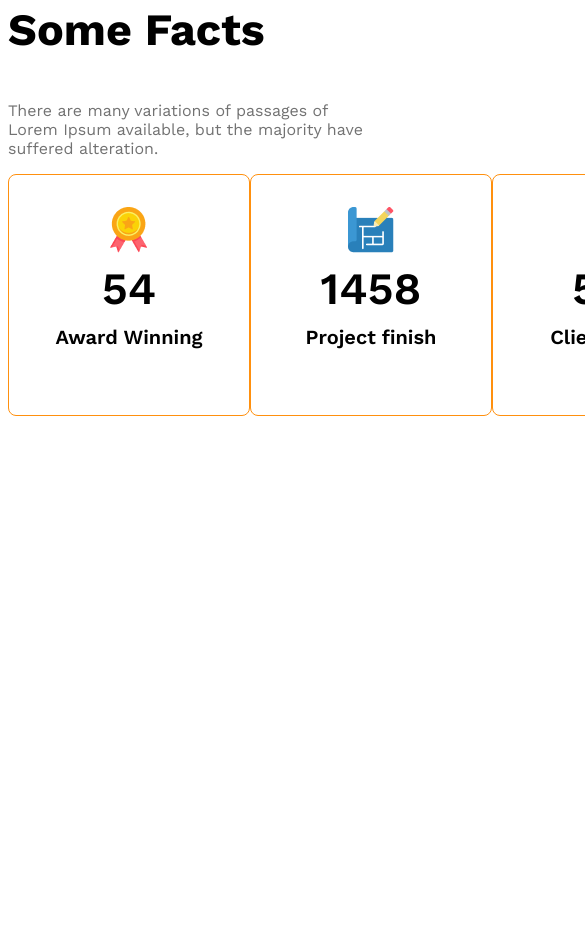
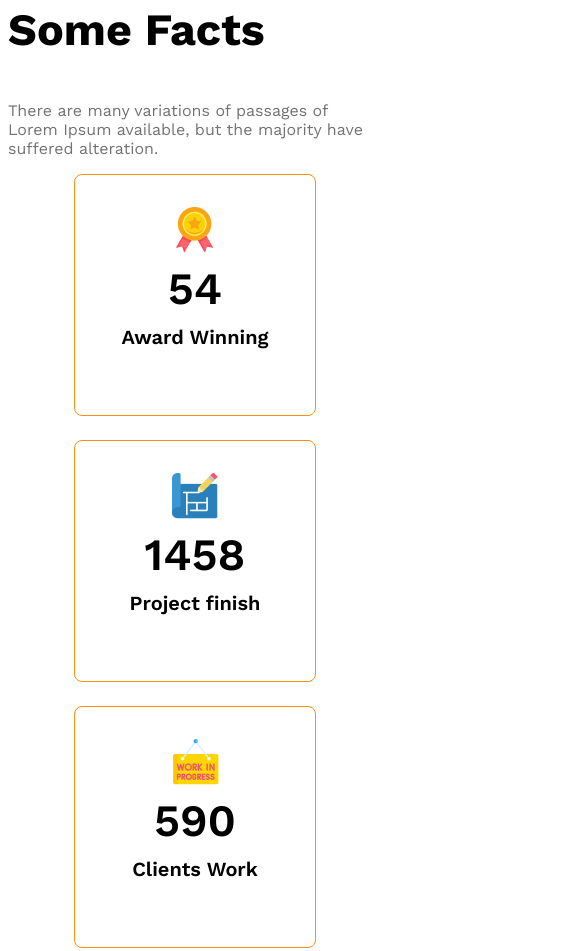
Before and after one commit to tithyghosh/Architect-website, a plain HTML site: page index.html in a window 390 px wide. Shown: the part 3059-4010 px from the top of the page, 585 px wide, since content can reach past the window. Before the commit the page ends 3605 px from the top, so only its background shows below. Drawn offline with nearby package versions, Linux system fonts and the light colour scheme.

Commit message:
Making the facts section responsive

```diff
--- a/index.html
+++ b/index.html
@@ -98,7 +98,6 @@
           </div>
         </div>
       </section>
-      <section class="some-facts"></section>
     </main>
     <footer></footer>
   </body>
--- a/style.css
+++ b/style.css
@@ -136,11 +136,16 @@ main> section{
       flex-direction: column;
    }
 
-   .team-img-container{
-      grid-template-columns: repeat(1, 1fr);
+   .team-img-container, .facts-container{
+      grid-template-columns: 1fr;
+
    }
    .features{
       margin-left: 20px ;
+   }
+   .facts-container{
+      justify-items: center;
+      gap: 24px;
    }
 }
 /* Medium size device */
```
